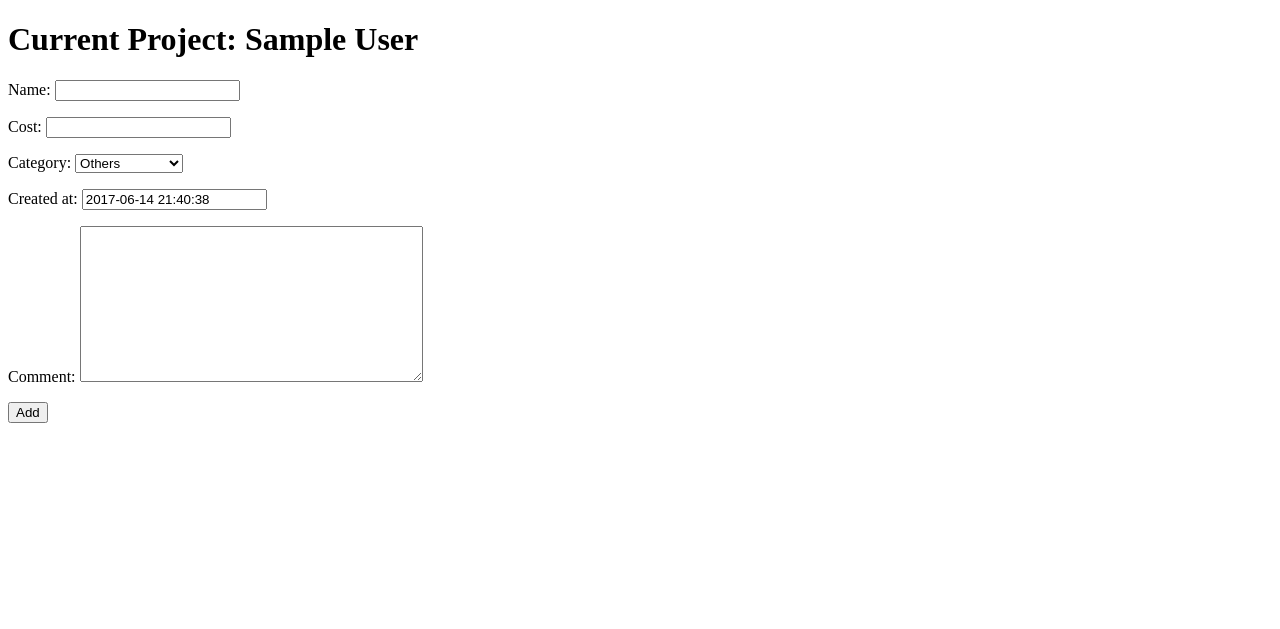
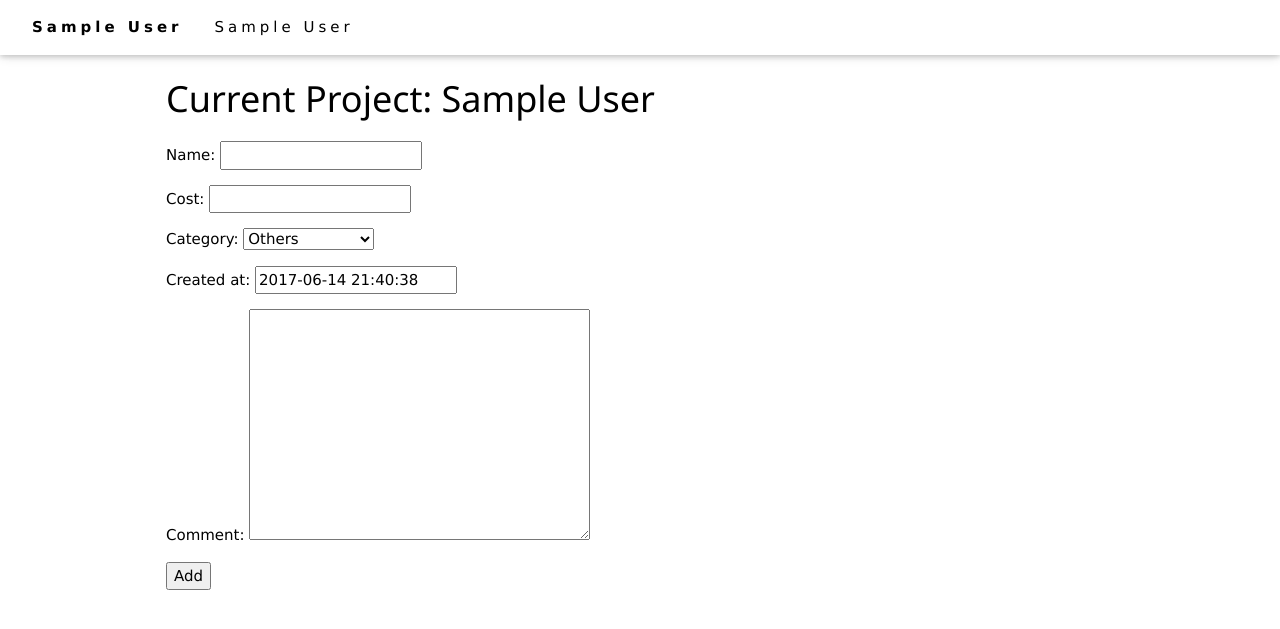
Before and after one commit to calvin620707/reservoir, a Django app: a page that uses sheets/templates/sheets/costrecord_form.html in a window 1280 px wide. Shown: the top 629 px of the page. Run offline with Django 3.2, Linux system fonts and the light colour scheme; a user stored in the database is signed in; tables that the repository leaves empty hold one stand-in row (values such as "Sample post").

Commit message:
simple base.html

```diff
--- /dev/null
+++ b/reservoir/templates/base.html
@@ -0,0 +1,37 @@
+<!DOCTYPE html>
+<html lang="en">
+<head id="top">
+    <style>
+        .reservoir-content {
+            max-width: 980px;
+            margin-top: 54px;
+            margin-right: auto;
+            margin-bottom: auto;
+            margin-left: auto;
+        }
+    </style>
+    <meta charset="UTF-8">
+    <meta name="viewport" content="width=device-width, initial-scale=1">
+    <link rel="stylesheet" href="https://www.w3schools.com/w3css/4/w3.css">
+    <title>{% block title %}Reservoir{% endblock %}</title>
+</head>
+<body>
+<!-- Navbar (sit on top) -->
+<div class="w3-top">
+    <div class="w3-bar w3-white w3-wide w3-padding w3-card-2">
+        <a href="#home" class="w3-bar-item w3-button"><b>{{ request.user.current_project.name }}</b></a>
+        <!-- Float links to the right. Hide them on small screens -->
+        <div class="w3-left w3-hide-small">
+            <a href="{% url 'accounts:my-projects' %}"
+               class="w3-bar-item w3-button">{{ request.user.current_project.name }}</a>
+        </div>
+    </div>
+</div>
+
+<!-- Content -->
+<div id="content" class="reservoir-content w3-padding">
+    {% block content %}
+    {% endblock %}
+</div>
+</body>
+</html>
--- a/sheets/templates/sheets/costrecord_form.html
+++ b/sheets/templates/sheets/costrecord_form.html
@@ -1,14 +1,24 @@
-<!DOCTYPE html>
-<html lang="en">
-<head>
-    <meta charset="UTF-8">
-    <title>Add Cost</title>
-</head>
-<body>
-<h1>Current Project: {{ request.user.current_project.name }}</h1>
-<form action="" method="post">{% csrf_token %}
-    {{ form.as_p }}
-    <input type="submit" value="Add"/>
-</form>
-</body>
-</html>
+{#<!DOCTYPE html>#}
+{#<html lang="en">#}
+{#<head>#}
+{#    <meta charset="UTF-8">#}
+{#    <title>Add Cost</title>#}
+{#</head>#}
+{#<body>#}
+{#<h1>Current Project: {{ request.user.current_project.name }}</h1>#}
+{#<form action="" method="post">{% csrf_token %}#}
+{#    {{ form.as_p }}#}
+{#    <input type="submit" value="Add"/>#}
+{#</form>#}
+{#</body>#}
+{#</html>#}
+
+{% extends "base.html" %}
+{% block title %}Add Cost{% endblock %}
+{% block content %}
+    <h1>Current Project: {{ request.user.current_project.name }}</h1>
+    <form action="" method="post">{% csrf_token %}
+        {{ form.as_p }}
+        <input type="submit" value="Add"/>
+    </form>
+{% endblock %}
```
